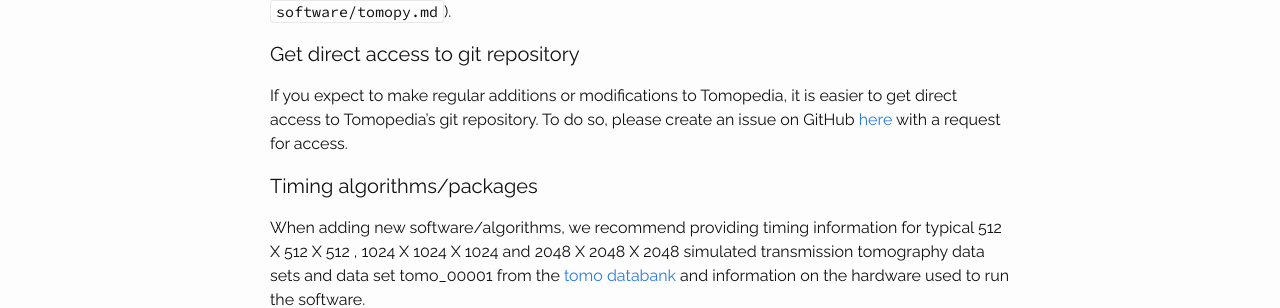
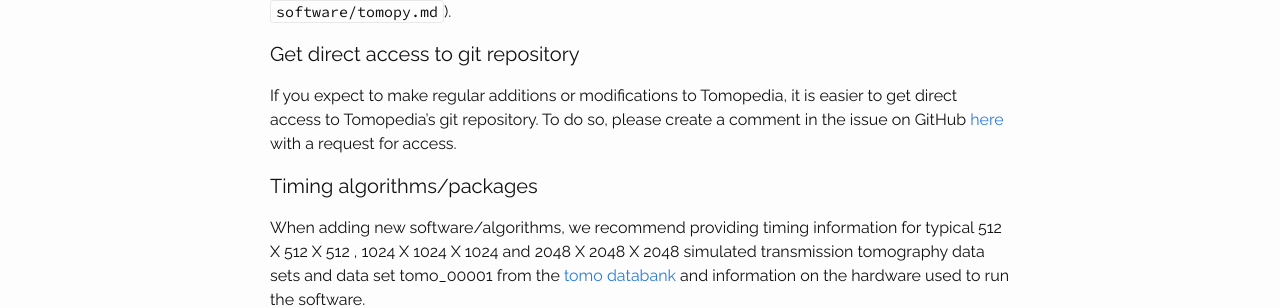
Before and after one commit to tomopedia/tomopedia.github.io, a Jekyll site: the page built from main_pages/70_questions.md, in a window 1280 px wide. Shown: the part 758-1066 px from the top of the page. Built offline with Jekyll 4.4.1, drawn with Linux system fonts in a browser that asks for light colours.

Commit message:
Update 70_questions.md

```diff
--- a/main_pages/70_questions.md
+++ b/main_pages/70_questions.md
@@ -38,7 +38,7 @@ packages are arranged by topic (e.g. TomoPy's page is located at `software/tomop
 #### Get direct access to git repository
 If you expect to make regular additions or modifications to Tomopedia, it is
 easier to get direct access to Tomopedia's git repository. To do so, please
-create an issue on GitHub [here](https://www.github.com/tomopedia/tomopedia.github.io/issues)
+create a comment in the issue on GitHub [here](https://github.com/tomopedia/tomopedia.github.io/issues/3)
 with a request for access.
 
 #### Timing algorithms/packages
```
